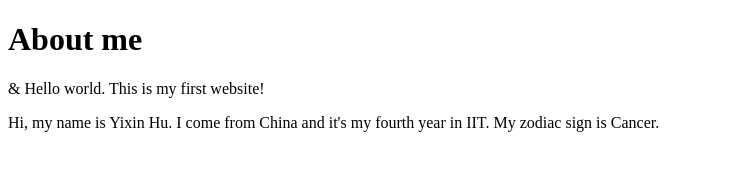
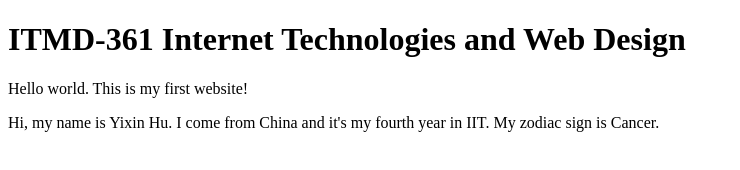
Before and after one commit to yhu66/Labs, a plain HTML site: page lab2/lab2.html in a window 1280 px wide. Shown: the whole page, without its empty margins (0-740 px from the left). Drawn offline with Linux system fonts and the light colour scheme.

Commit message:
Update lab2.html

```diff
--- a/lab2/lab2.html
+++ b/lab2/lab2.html
@@ -5,8 +5,8 @@
 	<title>ITMD-361 Internet Technologies and Web Design</title>
 </head>
 <body>
-  <h1>About me</h1>
-  <p>&amp; Hello world. This is my first website!</p>
+  <h1>ITMD-361 Internet Technologies and Web Design</h1>
+  <p>Hello world. This is my first website!</p>
   <p>Hi, my name is Yixin Hu. I come from China and it's my fourth year in IIT. My zodiac sign is Cancer.</p>
 </body>
 </html>
```
